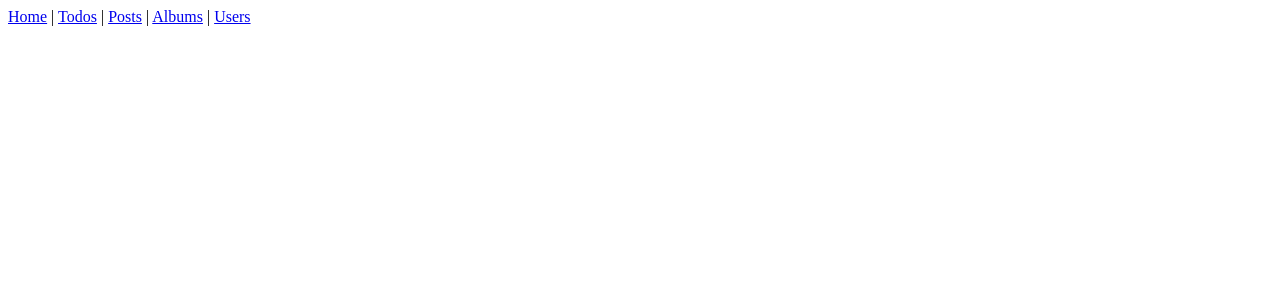
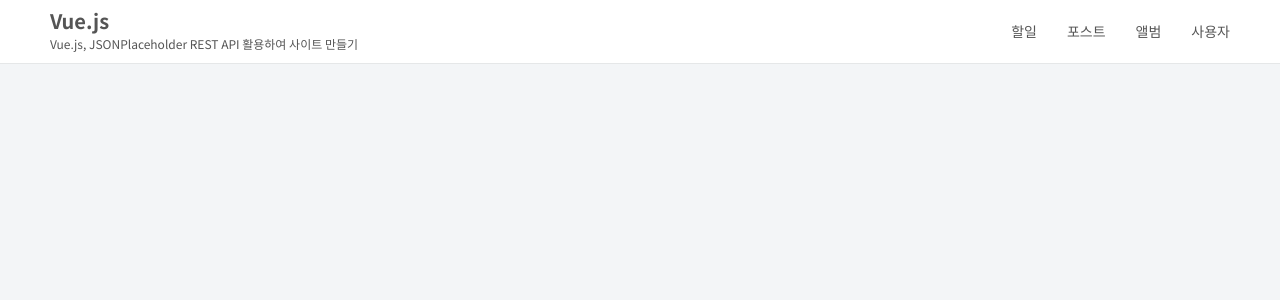
Before and after one commit to JangTaeGyu/vue-jsonplaceholder, a Vue app: page /users in a window 1280 px wide. Shown: the top 300 px of the page. Built offline with nearby package versions, Linux system fonts and the light colour scheme; no server answers.

Commit message:
할일메뉴  CSS 적용

```diff
--- a/src/App.vue
+++ b/src/App.vue
@@ -1,18 +1,23 @@
 <template>
   <div id="app">
-    <div id="nav">
-      <router-link to="/">Home</router-link> |
-      <router-link to="/todos">Todos</router-link> |
-      <router-link to="/posts">Posts</router-link> |
-      <router-link to="/albums">Albums</router-link> |
-      <router-link to="/users">Users</router-link>
+    <Header />
+    <div id="main">
+      <div class="container">
+        <div>
+          <router-view/>
+        </div>
+      </div>
     </div>
-    <router-view/>
   </div>
 </template>
 
 <script>
+import Header from '@/components/Layout/Header.vue'
+
 export default {
-  name: 'App'
+  name: 'App',
+  components: {
+    Header
+  }
 }
 </script>
--- /dev/null
+++ b/src/assets/main.css
@@ -0,0 +1,69 @@
+@charset "utf-8";
+@import url("./reset.css");
+
+body { background-color: #F3F5F7; }
+
+/* container */
+.container { width: 800px; padding: 0 16px; margin: 0 auto; }
+
+/* header */
+#header { position: absolute; top: 0; left: 0; padding: 0 50px; width: 100%; height: 64px; background-color: #fff; border-bottom: 1px solid #e5e7e8; z-index: 100; }
+
+/* header > brand */
+.brand { display: inline-block; margin-top: 6px; }
+.brand > a { font-size: 20px; }
+.brand > small { display: block; font-size: 12px; font-weight: normal; }
+
+/* header > navbar */
+.navbar { float: right; margin-top: 16px; }
+.navbar > ul > li { float: left; padding: 5px 0 6px; margin-right: 30px; }
+.navbar > ul > li:last-child { margin-right: 0; }
+
+/* main */
+#main { padding: 90px 0;  }
+
+/* main > container > div > content */
+.container > div > #content > .top { position: relative; margin-bottom: 16px; overflow: hidden; }
+.container > div > #content > .top > h2 { display: block; line-height: 46px; font-size: 20px; font-weight: normal; }
+.container > div > #content > .top > h2 > small { margin-left: 10px; font-weight: normal; color: #7f8c8d; }
+.container > div > #content > .bottom { margin-top: 16px; }
+
+/* board-add */
+.board-add { margin-bottom: 16px; overflow: hidden; }
+.board-add div { float: left; }
+.board-add div > .form-control { padding: 12px 20px; border-bottom: none; }
+.board-add div > input[type="text"].form-control { width: 600px; margin-right: 10px; }
+.board-add div.board-add-btn { float: right; padding: 12px 20px; background: #fff; }
+
+/* board */
+.board > ul > li { display: table; padding: 16px 20px; width: 100%; border-bottom: 1px solid #e5e7e8; overflow: hidden; }
+.board > ul > li:last-child { border-bottom: none; }
+.board > ul > li > .board-content { width: 600px; float: left; }
+.board > ul > li > .board-content > .text > a:hover { color: #555; text-decoration: underline; font-weight: normal; }
+.board > ul > li > .board-btn { width: 150px; display: table-cell; vertical-align: middle; text-align: right; }
+
+/* pagination */
+.pagination { text-align: center; }
+.pagination > a { display: inline-block; border: 1px solid #e5e7e8; background: #fff; padding: 4px 10px; margin: 0 1px; }
+.pagination > a:hover { font-weight: normal; }
+.pagination > a.active { color: #fff; background: #3498db; }
+
+/* background */
+.bg { background: #fff; border: 1px solid #e5e7e8; }
+.bg-warning { background: #fcf8e3; }
+
+/* button */
+.btn { display: inline-block; padding: 5px 10px; border: 0; cursor: pointer; }
+
+/* button > size */
+.btn.small { padding: 3px 5px; font-size: 13px; }
+
+/* button > block */
+.btn.block { display: block; width: 100%; }
+
+/* button > color */
+.btn.link { text-decoration: underline; background: #fff; }
+.btn.link:hover { color: #3498db; }
+
+/* form */
+.form-control { margin: 0; padding: 10px 5px; width: 100%; border: 0; border-bottom: 1px solid #e5e7e8; }
--- /dev/null
+++ b/src/assets/reset.css
@@ -0,0 +1,10 @@
+@charset "utf-8";
+@import url("https://fonts.googleapis.com/css?family=Noto+Sans+KR:400,500,700,900&subset=korean");
+
+* { font-family: 'Noto Sans KR', sans-serif; font-size: 14px; color: #555; box-sizing: border-box; }
+*::before, *::after { box-sizing: border-box; }
+html, body, div, h1, h2, h3, h4, h5, ul, p, button, a { padding: 0; margin: 0; }
+ul, ol { list-style: none; }
+a { text-decoration: none; color: #555; }
+a.active, a.active > i, a:hover, a:hover > i { color: #3498db; }
+textarea { resize: none; }
--- /dev/null
+++ b/src/components/Layout/Header.vue
@@ -0,0 +1,22 @@
+<template>
+  <div id="header">
+    <h1 class="brand">
+      <router-link to="/">Vue.js</router-link>
+      <small>Vue.js, JSONPlaceholder REST API 활용하여 사이트 만들기</small>
+    </h1>
+    <div class="navbar">
+      <ul>
+        <li><router-link to="/todos">할일</router-link></li>
+        <li><router-link to="/posts">포스트</router-link></li>
+        <li><router-link to="/albums">앨범</router-link></li>
+        <li><router-link to="/users">사용자</router-link></li>
+      </ul>
+    </div>
+  </div>
+</template>
+
+<script>
+export default {
+  name: 'Header'
+}
+</script>
--- a/src/components/Pagination/Default.vue
+++ b/src/components/Pagination/Default.vue
@@ -1,13 +1,11 @@
 <template>
-  <div v-if="count > 0">
-    <ul class="pagination">
-      <li
-        v-for="page in pages"
-        :key="page"
-        @click.prevent="changePage(page)">
-        <a class="page-link" href="javascript:void(0)">{{ page }}</a>
-      </li>
-    </ul>
+  <div class="pagination" v-if="count > 0">
+    <a
+      :key="page"
+      v-for="page in pages"
+      @click.prevent="changePage(page)"
+      class="page-link"
+      href="javascript:void(0)">{{ page }}</a>
   </div>
 </template>
 
@@ -47,9 +45,3 @@ export default {
   }
 }
 </script>
-
-<style>
-.pagination { list-style: none; margin: 0; padding: 0; }
-.pagination > li { display: inline-block; margin: 0 5px; }
-.pagination > li > a { text-decoration: none; border: 1px solid grey; padding: 2px 5px; }
-</style>
--- a/src/components/Todo/TodoAdd.vue
+++ b/src/components/Todo/TodoAdd.vue
@@ -1,8 +1,12 @@
 <template>
-  <div>
+  <div class="board-add bg">
     <form @submit.prevent="onSubmit">
-      <input type="text" v-model="title" placeholder="Add Todo">
-      <input type="submit" value="Submit">
+      <div class="board-add-title">
+        <input type="text" class="form-control" v-model="title" placeholder="할일을 입력해 주세요">
+      </div>
+      <div class="board-add-btn">
+        <input type="submit" class="btn small link" value="저장하기" />
+      </div>
     </form>
   </div>
 </template>
--- /dev/null
+++ b/src/components/Todo/TodoList.vue
@@ -0,0 +1,68 @@
+<template>
+  <div class="board bg">
+    <ul>
+      <li v-for="todo in todos" :key="todo.id" :class="todo.completed ? '' : 'bg-warning'">
+        <div class="board-content">
+          <div class="text">
+            {{ todo.title }}
+          </div>
+        </div>
+        <div class="board-btn">
+          <button
+            class="btn small link"
+            :disabled="buttonDisabled"
+            @click="updateTodo(todo)">{{ todo.completed ? '보류하기' : '완료하기' }}</button>
+          <button
+            class="btn small link"
+            :disabled="buttonDisabled"
+            @click="destroyTodo(todo.id)">삭제하기</button>
+        </div>
+      </li>
+    </ul>
+  </div>
+</template>
+
+<script>
+import { UPDATE_TODO, DESTROY_TODO } from '@/store/modules/todo.type'
+
+export default {
+  name: 'TodoList',
+  props: {
+    todos: {
+      type: Array,
+      required: true
+    }
+  },
+  data() {
+    return {
+      buttonDisabled: false
+    }
+  },
+  methods: {
+    updateTodo(todo) {
+      const changeTodo = {
+        id: todo.id,
+        title: todo.title,
+        completed: !todo.completed
+      }
+
+      this.buttonDisabled = true
+
+      Promise.all([
+        this.$store.dispatch(UPDATE_TODO, changeTodo)
+      ]).then(() => {
+        this.buttonDisabled = false
+      })
+    },
+    destroyTodo(todoId) {
+      this.buttonDisabled = true
+
+      Promise.all([
+        this.$store.dispatch(DESTROY_TODO, todoId)
+      ]).then(() => {
+        this.buttonDisabled = false
+      })
+    }
+  },
+}
+</script>
--- a/src/main.js
+++ b/src/main.js
@@ -2,6 +2,8 @@ import Vue from 'vue'
 import App from './App.vue'
 import router from '@/router'
 import store from '@/store'
+
+import './assets/main.css'
 
 Vue.config.productionTip = false
 
--- a/src/router/index.js
+++ b/src/router/index.js
@@ -14,8 +14,8 @@ export default new Router({
     },
     {
       path: '/todos',
-      name: 'TodoList',
-      component: () => import('@/views/TodoList.vue')
+      name: 'Todos',
+      component: () => import('@/views/Todos.vue')
     },
     {
       path: '/posts',
--- a/src/views/TodoList.vue
+++ /dev/null
@@ -1,78 +0,0 @@
-<template>
-  <div class="todos">
-    <h1>Todo List</h1>
-    <TodoAdd />
-    <ul class="todos">
-      <li v-for="todo in todos" :key="todo.id">
-        {{ todo.title }}
-        <button :disabled="buttonDisabled" @click="updateTodo(todo)">{{ todo.completed ? 'Incomplete' : 'Completed' }}</button>
-        <button :disabled="buttonDisabled" @click="destroyTodo(todo.id)">Delete</button>
-      </li>
-    </ul>
-    <Pagination :count="count" :limit="limit" :currentPage.sync="currentPage" />
-  </div>
-</template>
-
-<script>
-import { mapGetters } from 'vuex'
-import { FETCH_TODOS, UPDATE_TODO, DESTROY_TODO } from '@/store/modules/todo.type'
-import TodoAdd from '@/components/Todo/TodoAdd.vue'
-import Pagination from '@/components/Pagination/Default.vue'
-
-export default {
-  name: 'TodoList',
-  components: {
-    TodoAdd,
-    Pagination
-  },
-  data() {
-    return {
-      count: 200,
-      limit: 20,
-      currentPage: 1,
-      buttonDisabled: false
-    }
-  },
-  computed: {
-    ...mapGetters(['todos'])
-  },
-  watch: {
-    currentPage(page) {
-      this.currentPage = page
-      this.fetchTodos()
-    }
-  },
-  methods: {
-    fetchTodos() {
-      this.$store.dispatch(FETCH_TODOS, { page: this.currentPage, limit: this.limit })
-    },
-    updateTodo(todo) {
-      const changeTodo = {
-        id: todo.id,
-        title: todo.title,
-        completed: !todo.completed
-      }
-
-      this.buttonDisabled = true
-
-      Promise.all([
-        this.$store.dispatch(UPDATE_TODO, changeTodo)
-      ]).then(() => {
-        this.buttonDisabled = false
-      })
-    },
-    destroyTodo(todoId) {
-      this.buttonDisabled = true
-
-      Promise.all([
-        this.$store.dispatch(DESTROY_TODO, todoId)
-      ]).then(() => {
-        this.buttonDisabled = false
-      })
-    }
-  },
-  created() {
-    this.fetchTodos()
-  }
-}
-</script>
--- /dev/null
+++ b/src/views/Todos.vue
@@ -0,0 +1,54 @@
+<template>
+  <div id="content">
+    <div class="top">
+      <h2>할일 목록<small>{{ this.count }} 건</small></h2>
+    </div>
+    <TodoAdd />
+    <TodoList :todos="todos" />
+    <div class="bottom">
+        <Pagination :count="count" :limit="limit" :currentPage.sync="currentPage" />
+    </div>
+  </div>
+
+</template>
+
+<script>
+import { mapGetters } from 'vuex'
+import { FETCH_TODOS } from '@/store/modules/todo.type'
+import TodoAdd from '@/components/Todo/TodoAdd.vue'
+import TodoList from '@/components/Todo/TodoList.vue'
+import Pagination from '@/components/Pagination/Default.vue'
+
+export default {
+  name: 'Todos',
+  components: {
+    TodoAdd,
+    TodoList,
+    Pagination
+  },
+  data() {
+    return {
+      count: 200,
+      limit: 20,
+      currentPage: 1
+    }
+  },
+  computed: {
+    ...mapGetters(['todos'])
+  },
+  watch: {
+    currentPage(page) {
+      this.currentPage = page
+      this.fetchTodos()
+    }
+  },
+  methods: {
+    fetchTodos() {
+      this.$store.dispatch(FETCH_TODOS, { page: this.currentPage, limit: this.limit })
+    }
+  },
+  created() {
+    this.fetchTodos()
+  }
+}
+</script>
```
